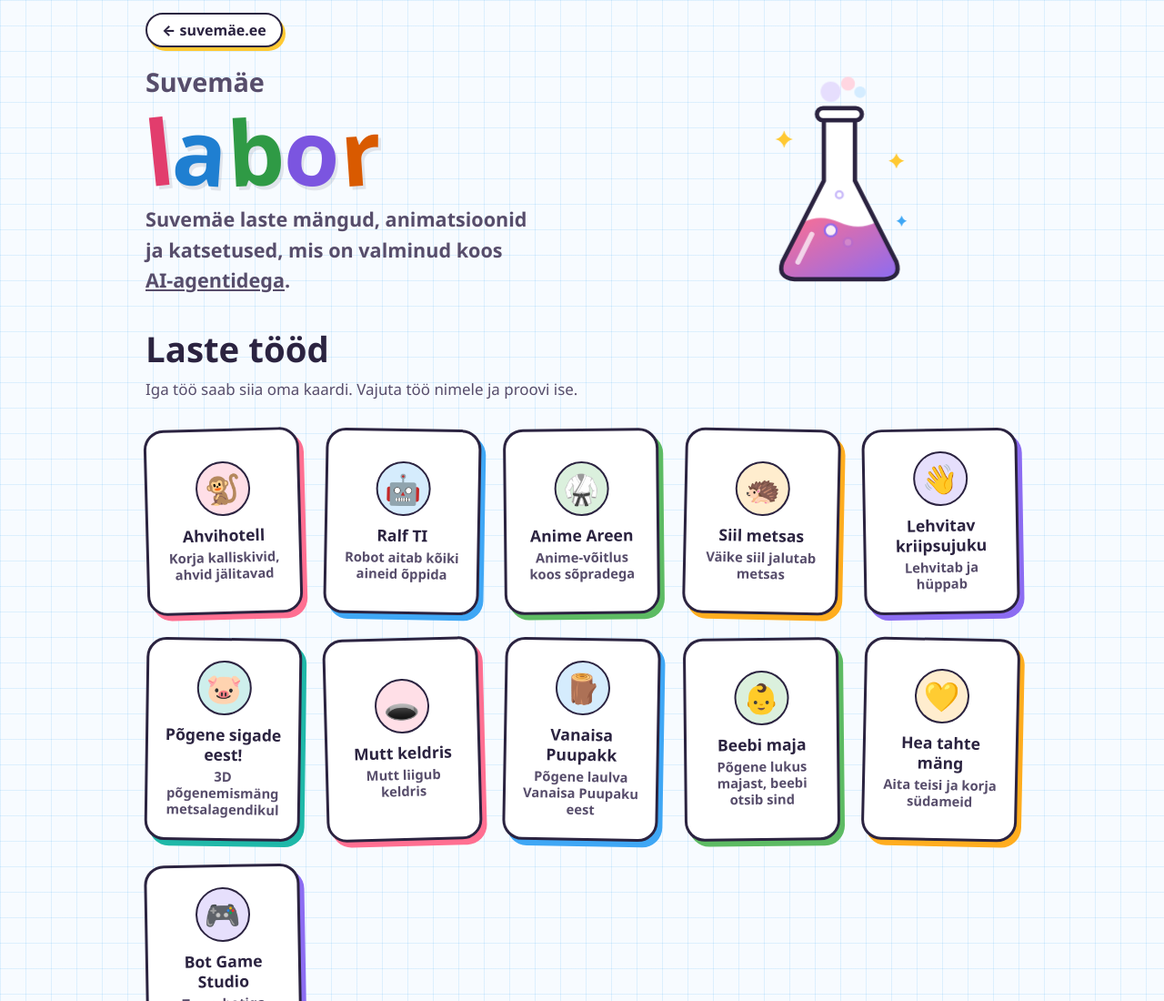
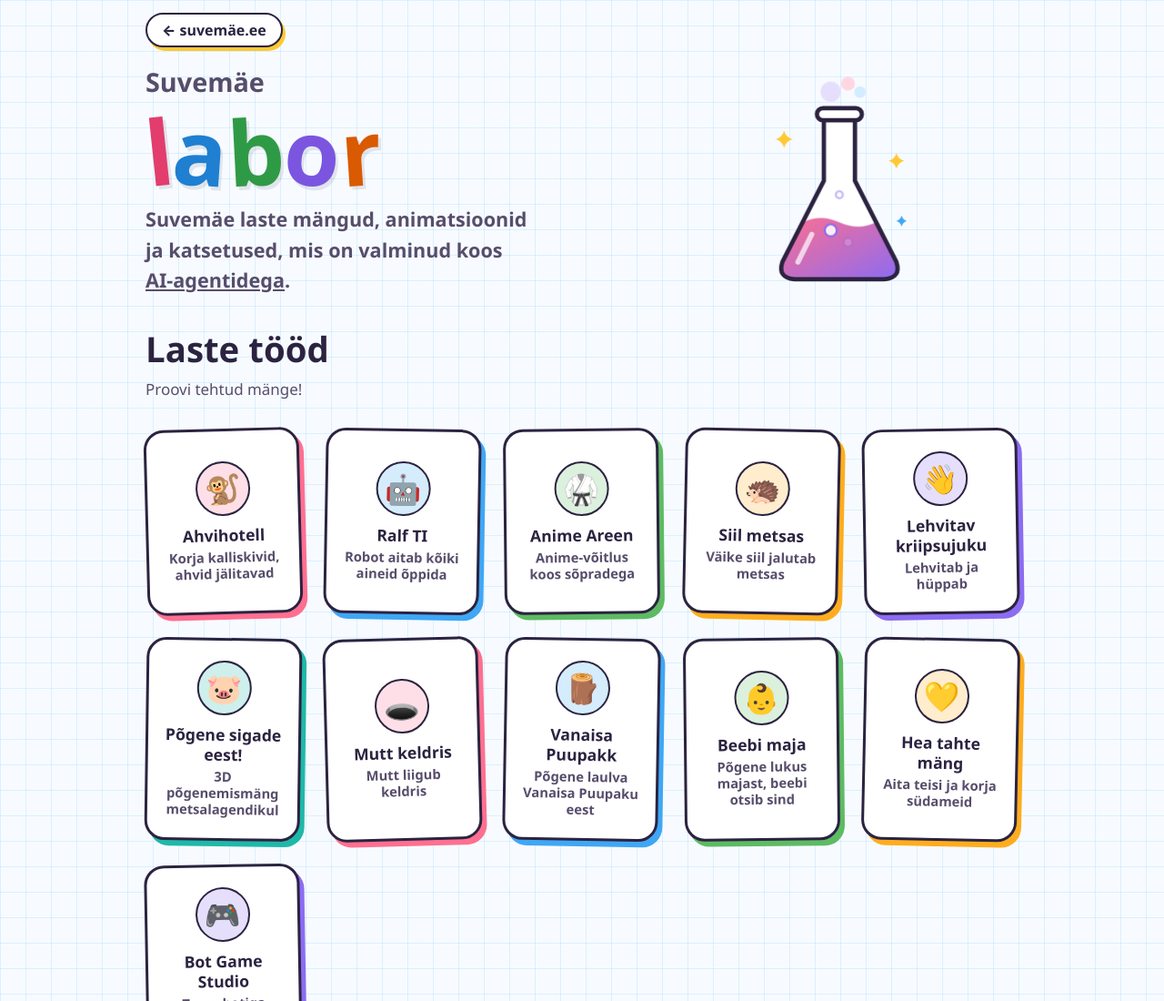
Before and after one commit to mangus/suvemae.ee, a plain HTML site: page labor/index.html in a window 1280 px wide. Shown: the top 1100 px of the page at 91% size. Drawn offline with Linux system fonts and the light colour scheme.

Commit message:
Lab page: shorten the works section lead

```diff
--- a/labor/index.html
+++ b/labor/index.html
@@ -104,7 +104,7 @@ footer a{font-weight:800}
 <main class="wrap">
 <section aria-labelledby="tood">
 <h2 id="tood">Laste tööd</h2>
-<p class="lead">Iga töö saab siia oma kaardi. Vajuta töö nimele ja proovi ise.</p>
+<p class="lead">Proovi tehtud mänge!</p>
 <ul class="frames">
 <li class="frame"><span class="frame-emoji" aria-hidden="true">🐒</span><a href="ahvihotell/">Ahvihotell</a><small>Korja kalliskivid, ahvid jälitavad</small></li>
 <li class="frame"><span class="frame-emoji" aria-hidden="true">🤖</span><a href="ralf-ti/">Ralf TI</a><small>Robot aitab kõiki aineid õppida</small></li>
```
